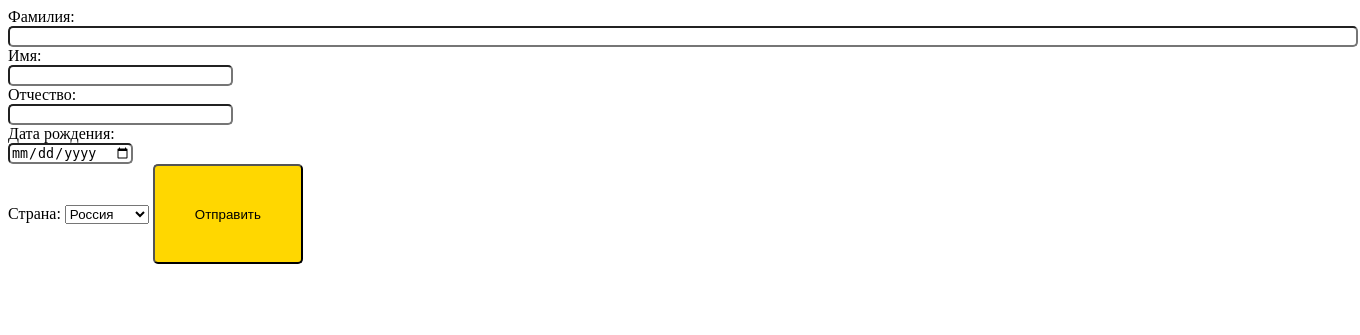
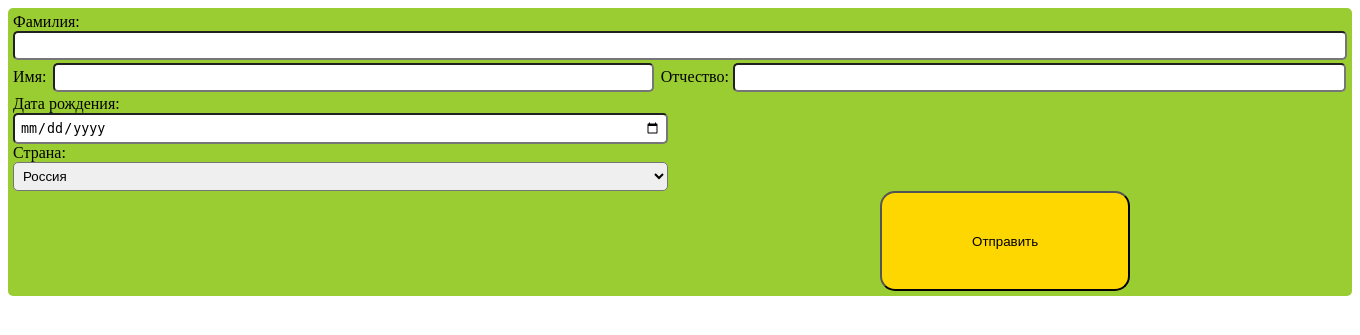
Before and after one commit to MatveevaElena/project, a PHP site: page / in a window 1360 px wide. Shown: the top 335 px of the page. Run offline with PHP 8.4, Linux system fonts and the light colour scheme.

Commit message:
working with styles 2
made the layout of the fields;
changed the colour of forms and buttons.

```diff
--- a/index.php
+++ b/index.php
@@ -3,15 +3,15 @@
 <form action = "action.php" method="post">
     <label for="Surname">Фамилия:</label>
        <input id="Surname" type ="text" class="fam" name="Surname" size="25" autocomplete="off">
-    <label for="Name">Имя:</label>
+    <label for="Name" >Имя:</label>
        <input type ="text" class="nam" name="Name" size="25" autocomplete="off">
     <label for="Patronimic">Отчество:</label>
-       <input type ="text" class="nam" name="Patronymic" size="25" autocomplete="off">
+       <input type ="text" class="otch" name="Patronymic" size="25" autocomplete="off">
     <label for="Birthdate">Дата рождения:</label>
-        <input type="date" class="nam" name="Birthdate" size="25">
+        <input type="date" class="bdat" name="Birthdate" size="25">
     <label for="Country">Страна:</label>
-        <select  size="1"  name="Country">
-            <option value="Россия" selected> Россия </option>
+        <select  size="1" class="bdat"  name="Country">
+            <option value="Россия" selected  > Россия </option>
             <option value="Ирландия" >Ирландия </option>
             <option value="Мексика">Мексика</option>
             <option value="Италия"> Италия</option>
@@ -20,25 +20,51 @@
 </form>
 
 <style>
-.fam {//стиль для фамилии
+.fam {/*стиль для фамилии*/
     padding:5px;
     border-radius: 5px;
-    width : 1350px;
-    white-space: normal;
+    width : 100%;
+
     display: block;
 }
-.nam{// cтиль для имени и отчества
+.nam{ /*cтиль для имени*/
     padding: 5px;
     border-radius: 5px;
-    width : px;
-    white-space: normal;
+    width: 45%;
+    margin:3px;
+}
+form{
+    border-radius: 5px;
+    background-color:#9ACD32;
+    padding: 5px;
+    border-style: hidden;
+}
+.otch{
+    padding: 5px;
+    border-radius: 5px;
+    width: 46%;
+}
+.bdat{
+    padding: 5px;
     display: block;
+    padding: 5px;
+    border-radius: 5px;
+    width: 655px;
+
 }
-.cursor{ //стиль для кнопки "отправить"
+.cursor{ /*стиль для кнопки "отправить"*/
     cursor: pointer;
-    width: 150px;
+    width: 250px;
     height:100px;
-    border-radius: 5px;
-    background-color: #FFD700;//золотой цвет
+    border-radius: 15px;
+    background-color: #FFD700;/*золотой цвет*/
+    margin-left :65%;
 }
+input[type=submit]:hover { /*hover - определяет стиль элемента при наведении на него курсора мыши*/
+    background-color: #B22222;
+    }
+
+    option [value="Россия" ] :hover { /*hover - определяет стиль элемента при наведении на него курсора мыши*/
+    background-color: #B22222;
+    }
 </style>
```
